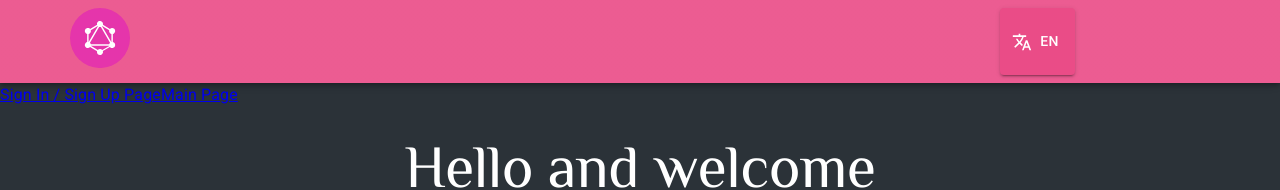
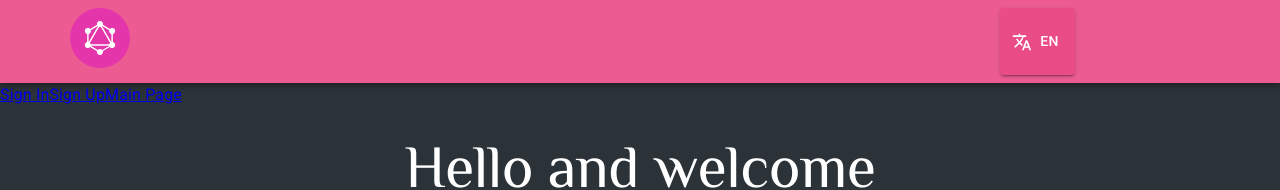
Before and after one commit to gentoosiast/graphiql-app, a React (Vite) app: page / in a window 1280 px wide. Shown: the top 190 px of the page. Built offline with nearby package versions, Linux system fonts and the light colour scheme; no server answers.

Commit message:
feat: use correct initial form mode after navigating via buttons in WelcomePage

```diff
--- a/src/features/auth/routes/AuthPage.tsx
+++ b/src/features/auth/routes/AuthPage.tsx
@@ -1,14 +1,17 @@
 import type { JSX } from 'react';
 import { useEffect, useState } from 'react';
-import { useNavigate } from 'react-router-dom';
+import { useLocation, useNavigate } from 'react-router-dom';
 
 import { Login } from '../components/Login';
 import { Register } from '../components/Register';
 import { AuthState } from '../enums';
 import { useAuth } from '../hooks/use-auth';
+import { getFormMode } from '../utils/get-form-mode';
 
 const AuthPage = (): JSX.Element => {
-  const [isLogin, setIsLogin] = useState(true);
+  const location = useLocation();
+  const formMode = getFormMode(location.state);
+  const [isLogin, setIsLogin] = useState(formMode === 'login');
 
   const { authState } = useAuth();
 
--- /dev/null
+++ b/src/features/auth/utils/get-form-mode.ts
@@ -0,0 +1,13 @@
+export const getFormMode = (state: unknown): string => {
+  if (
+    state &&
+    typeof state === 'object' &&
+    'formMode' in state &&
+    typeof state.formMode === 'string' &&
+    ['login', 'register'].includes(state.formMode)
+  ) {
+    return state.formMode;
+  }
+
+  return 'login';
+};
--- a/src/features/misc/routes/WelcomePage.tsx
+++ b/src/features/misc/routes/WelcomePage.tsx
@@ -22,7 +22,12 @@ export const WelcomePage = (): JSX.Element => {
   return (
     <>
       <nav>
-        <Link to="/auth">Sign In / Sign Up Page</Link>
+        <Link state={{ formMode: 'login' }} to="/auth">
+          Sign In
+        </Link>
+        <Link state={{ formMode: 'register' }} to="/auth">
+          Sign Up
+        </Link>
         <Link to="/main">Main Page</Link>
       </nav>
       <Stack alignItems="center" justifyContent="center">
```
